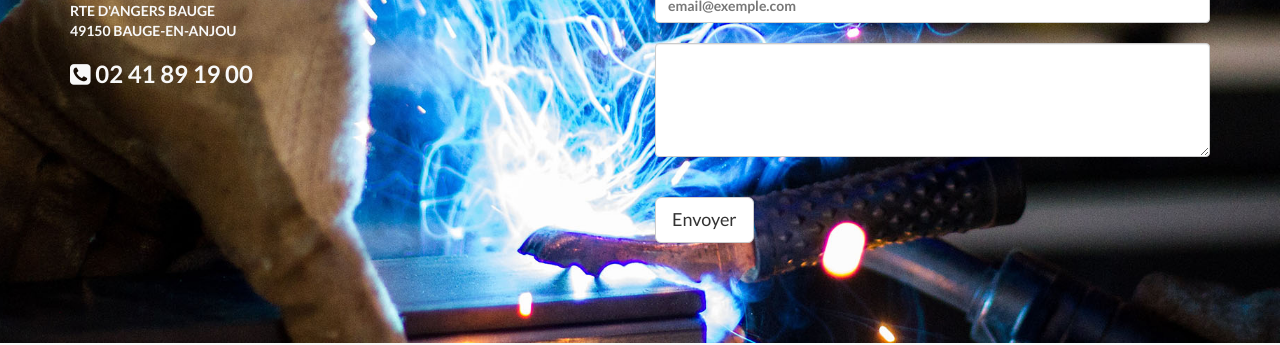
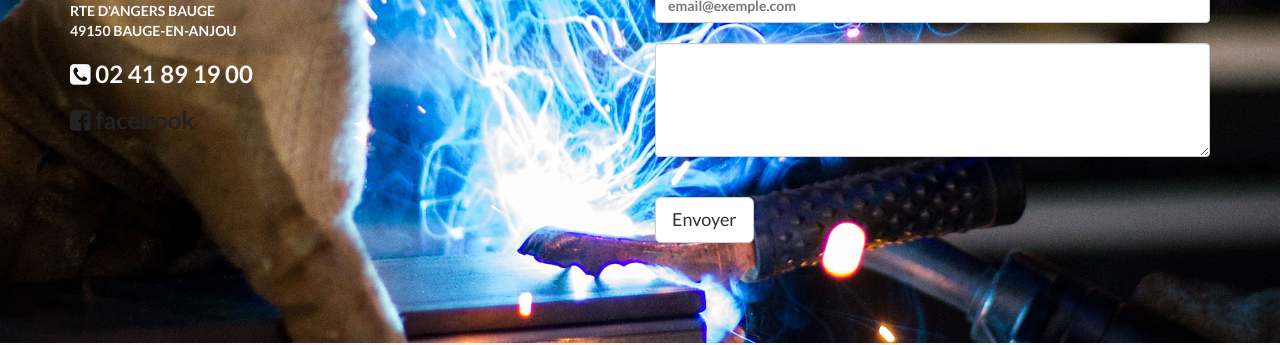
Before and after one commit to juanitito/vbm-landing, a Jekyll site: the page built from index.html, in a window 1280 px wide and 900 px high, scrolled down 2851 px. Shown: the part 405-750 px from the top of the window. Built offline with Jekyll 4.4.1, drawn with Linux system fonts in a browser that asks for light colours; nearby versions of some CDN libraries; library files that are not in the unit come from our copies.

Commit message:
Update contact.html

```diff
--- a/_includes/contact.html
+++ b/_includes/contact.html
@@ -12,6 +12,8 @@
 							RTE D'ANGERS BAUGE<br>
 							49150 BAUGE-EN-ANJOU</p>
 					<h3><i class="fa fa-phone-square" aria-hidden="true"></i> 02 41 89 19 00</h3>
+					<a href="https://www.facebook.com/V%C3%A9randa-Baugeoise-Menuiserie-493714200800141/"><h3><i class="fa fa-facebook-square" aria-hidden="true"></i> facebook</h3></a>
+
 				</div>
 				<br>
 				<div class="col-lg-6">
```
